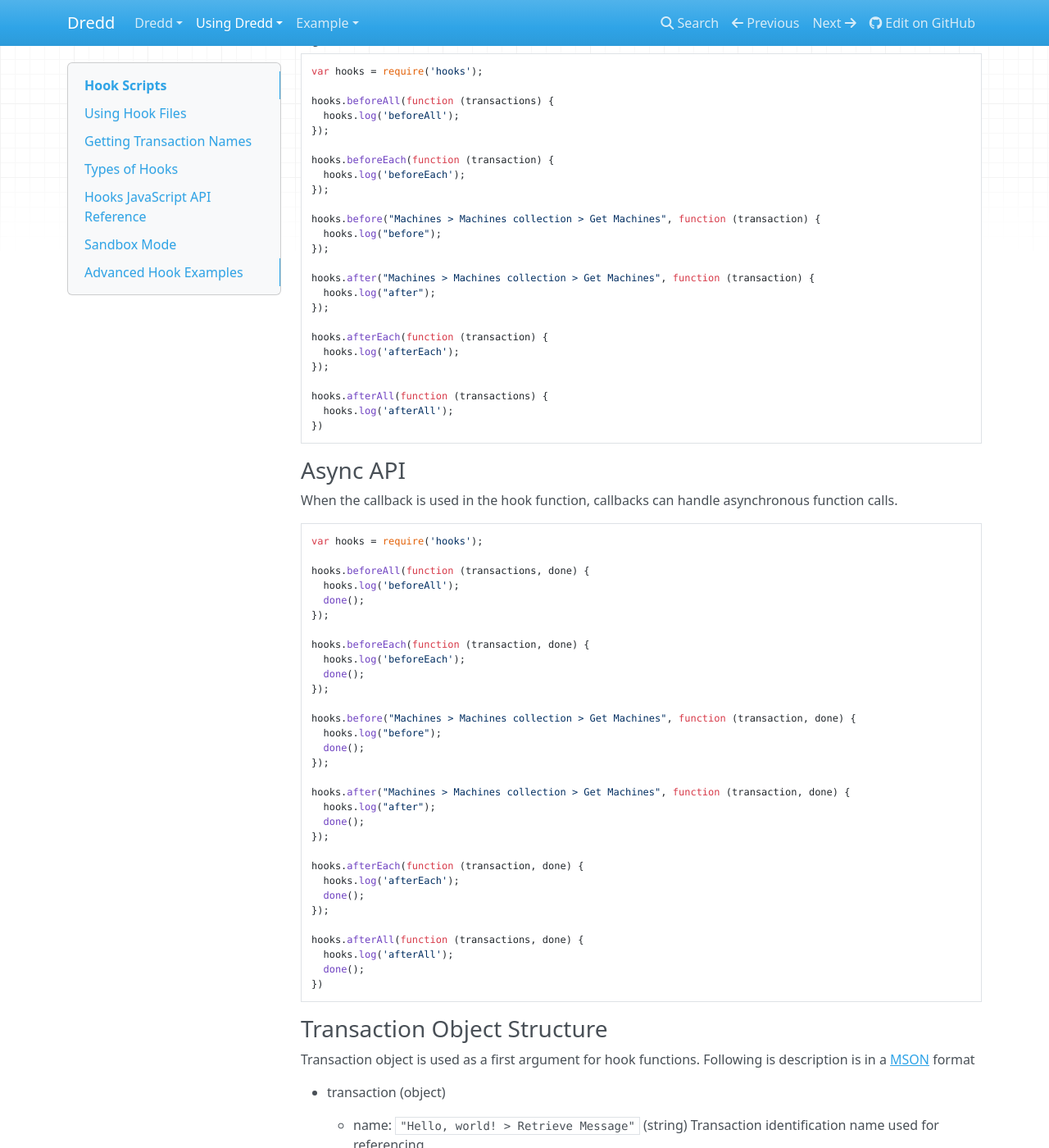
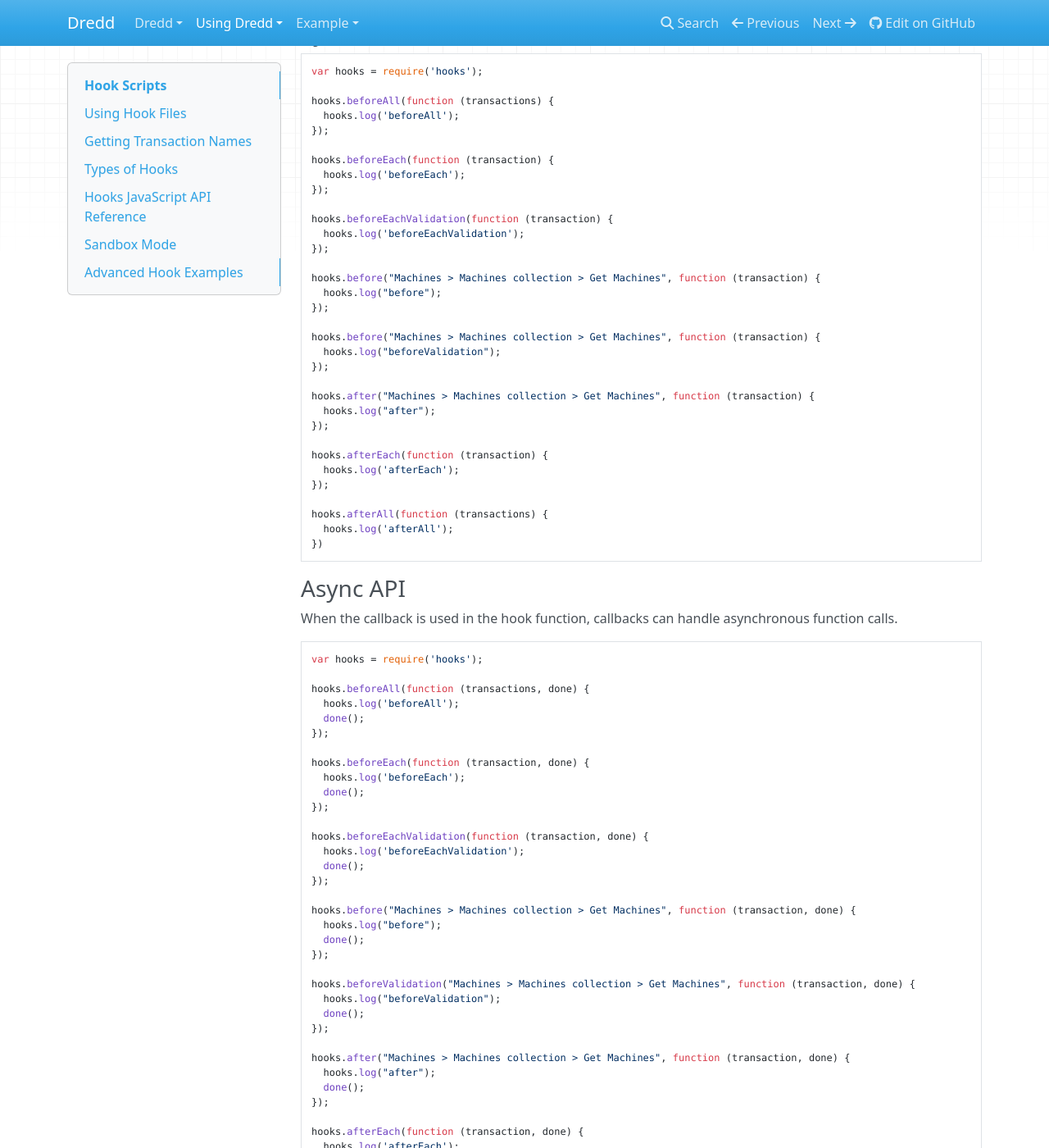
Before and after one commit to apiaryio/dredd, an MkDocs documentation site: the page built from docs/hooks.md, in a window 1280 px wide and 1400 px high, scrolled down 1793 px. Shown: the whole window at 82% size. Built offline with MkDocs 1.6.1, drawn with Linux system fonts in a browser that asks for light colours; nearby versions of some CDN libraries; old or Windows-style settings are respelled for this version of MkDocs; some of the changed text lies outside the part shown.

Commit message:
Added doc for before validation hooks and support in sandboxed mode

```diff
--- a/docs/hooks.md
+++ b/docs/hooks.md
@@ -74,7 +74,7 @@ Dredd supports following types of hooks:
 
 ## Hooks JavaScript API Reference
 
-- For `before`, `after`, `beforeEach`, and `afterEach`, a [Transaction Object](#transaction-object-structure) is passed as the first argument to the hook function.
+- For `before`, `after`, `beforeValidation`, `beforeEach`, `afterEach` and `beforeEachValidation` a [Transaction Object](#transaction-object-structure) is passed as the first argument to the hook function.
 - An array of Transaction Objects is passed to `beforeAll` and `afterAll`.
 - The second argument is an optional callback function for async execution.
 - Any modifications on the `transaction` object is propagated to the actual HTTP transactions.
@@ -93,8 +93,16 @@ hooks.beforeEach(function (transaction) {
   hooks.log('beforeEach');
 });
 
+hooks.beforeEachValidation(function (transaction) {
+  hooks.log('beforeEachValidation');
+});
+
 hooks.before("Machines > Machines collection > Get Machines", function (transaction) {
   hooks.log("before");
+});
+
+hooks.before("Machines > Machines collection > Get Machines", function (transaction) {
+  hooks.log("beforeValidation");
 });
 
 hooks.after("Machines > Machines collection > Get Machines", function (transaction) {
@@ -127,8 +135,18 @@ hooks.beforeEach(function (transaction, done) {
   done();
 });
 
+hooks.beforeEachValidation(function (transaction, done) {
+  hooks.log('beforeEachValidation');
+  done();
+});
+
 hooks.before("Machines > Machines collection > Get Machines", function (transaction, done) {
   hooks.log("before");
+  done();
+});
+
+hooks.beforeValidation("Machines > Machines collection > Get Machines", function (transaction, done) {
+  hooks.log("beforeValidation");
   done();
 });
 
@@ -274,6 +292,8 @@ In each hook file you can use following functions:
 
 `before(transactionName, function)`
 
+`beforeValidation(transactionName, function)`
+
 `after(transactionName, function)`
 
 `beforeAll(function)`
@@ -281,6 +301,8 @@ In each hook file you can use following functions:
 `afterAll(function)`
 
 `beforeEach(function)`
+
+`beforeEachValidation(function)`
 
 `afterEach(function)`
 
```
Also changed, not shown: docs/usage.md (+3 -1 lines), 3 other files.
